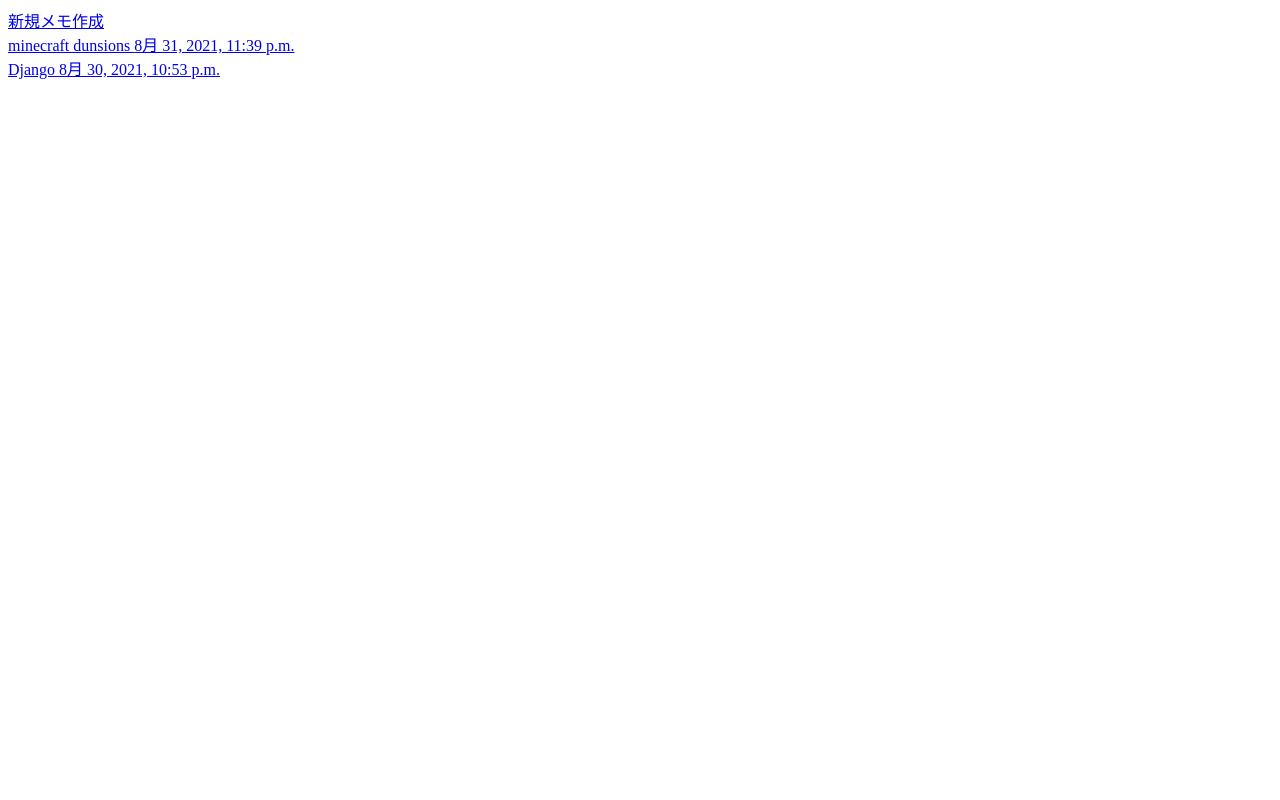
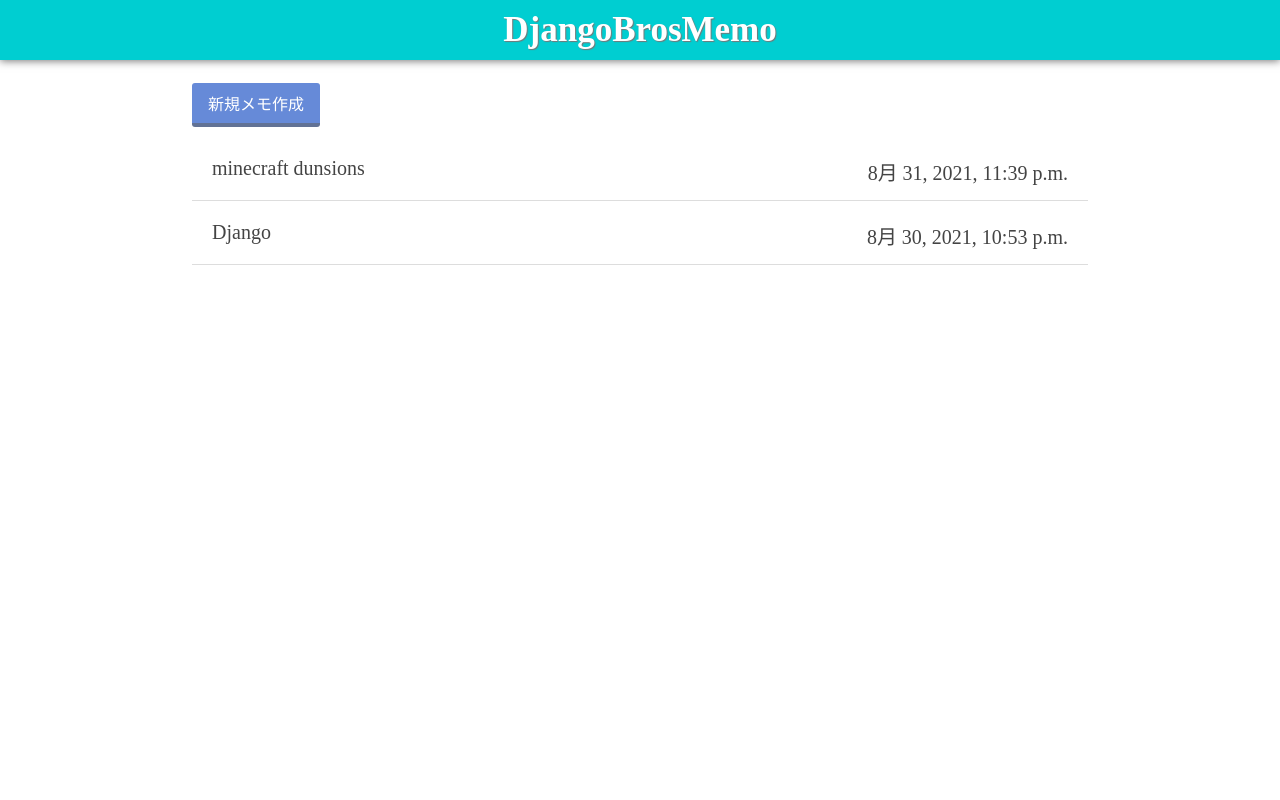
Before and after one commit to hondasan/memo_app, a Django app: page / in a window 1280 px wide. Run offline with Django 3.2, Linux system fonts and the light colour scheme; data comes from the database, SQL or seed files in the repository; both versions use the stored data as it was after the commit.

Commit message:
base.htmlとcss適用

```diff
--- /dev/null
+++ b/app/static/app/css/style.css
@@ -0,0 +1,58 @@
+body {
+    margin: 0;
+    padding: 0%;
+}
+
+button {
+    background: none;
+    border: 0;
+    cursor: pointer;
+}
+
+form {
+    display: inline-block;
+}
+
+h1 {
+    margin-top: 0;
+    padding: 10px;
+    font-size: 35px;
+    background-color: #00ced1;
+    color: #fff;
+    text-align: center;
+    box-shadow: 0 1px 8px #777;
+    text-shadow: 1px 1px 1px #777;
+}
+
+.btn {
+    display: inline-block;
+    padding: 0.5em 1em;
+    text-decoration: none;
+    background: #668ad8;
+    color: #FFF;
+    border-bottom: solid 4px #627295;
+    border-radius: 3px;
+    margin-bottom: 10px;
+}
+
+.container {
+    width: 70%;
+    margin: auto;
+}
+
+.memo-title {
+    display: block;
+    border-bottom: 1px solid #ddd;
+    padding: 20px;
+    font-size: 20px;
+    color: #444;
+    text-decoration: none;
+}
+
+.memo-title:hover {
+    background-color: #eee;
+}
+
+.updated_datetime {
+    float: right;
+}
--- /dev/null
+++ b/app/templates/app/base.html
@@ -0,0 +1,15 @@
+{% load static %}
+
+<!DOCTYPE html>
+<html>
+    <head>
+        <title>DjangoBrosMemo</title>
+        <link rel="stylesheet" type="text/css" href="{% static 'app/css/style.css' %}">
+    </head>
+    <body>
+        <h1>DjangoBrosMemo</h1>
+        <div class="container">
+            {% block content %}{% endblock %}
+        </div>
+    </body>
+</html>
--- a/app/templates/app/detail.html
+++ b/app/templates/app/detail.html
@@ -1,3 +1,7 @@
+{% extends 'app/base.html' %}
+
+{% block content %}
+
     <div>
         <a href="{% url 'app:index' %}">ホームに戻る</a>
     </div>
@@ -12,3 +16,4 @@
     <form method="post" action="{% url 'app:delete_memo' memo.pk %}">{% csrf_token %}
         <button class="btn" type="submit" onclick='return confirm("本当に削除しますか");'>削除</button>
     </form>
+{% endblock %}
--- a/app/templates/app/edit_memo.html
+++ b/app/templates/app/edit_memo.html
@@ -1,3 +1,6 @@
+{% extends 'app/base.html' %}
+
+{% block content %}
     <div>
         <a href="{% url 'app:detail' memo.id %}">戻る</a>
     </div>
@@ -16,3 +19,4 @@
 
         <button class="btn" type="submit">保存</button>
     </form>
+{% endblock %}
--- a/app/templates/app/index.html
+++ b/app/templates/app/index.html
@@ -1,3 +1,7 @@
+{% extends 'app/base.html' %}
+
+{% block content %}
+
     <a class="btn" href="{% url 'app:new_memo' %}">新規メモ作成</a>
 
     {% for memo in memos %}
@@ -8,3 +12,4 @@
             </div>
         </a>
     {% endfor %}
+{% endblock %}
--- a/app/templates/app/new_memo.html
+++ b/app/templates/app/new_memo.html
@@ -1,3 +1,6 @@
+{% extends 'app/base.html' %}
+
+{% block content %}
     <div>
         <a href="{% url 'app:index' %}">ホームに戻る</a>
     </div>
@@ -16,3 +19,4 @@
 
         <button type="submit" class="btn">保存</button>
     </form>
+{% endblock %}
```
Also changed, not shown: db.sqlite3. Lines whose indentation alone changed are shown as unchanged.
